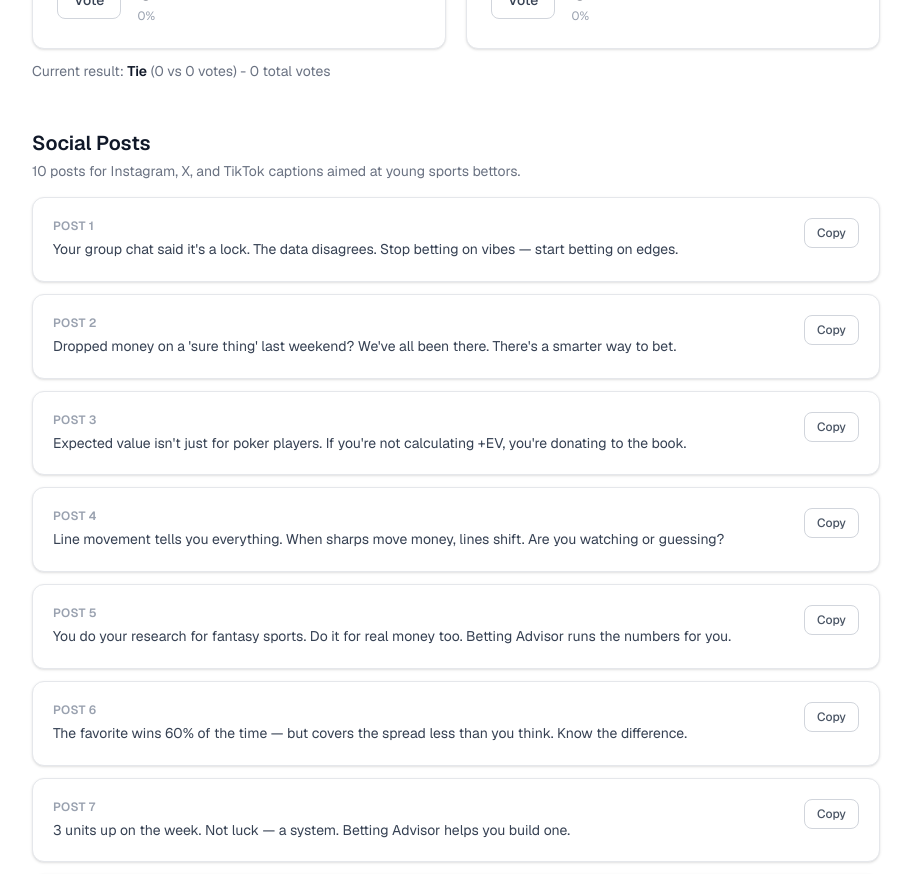
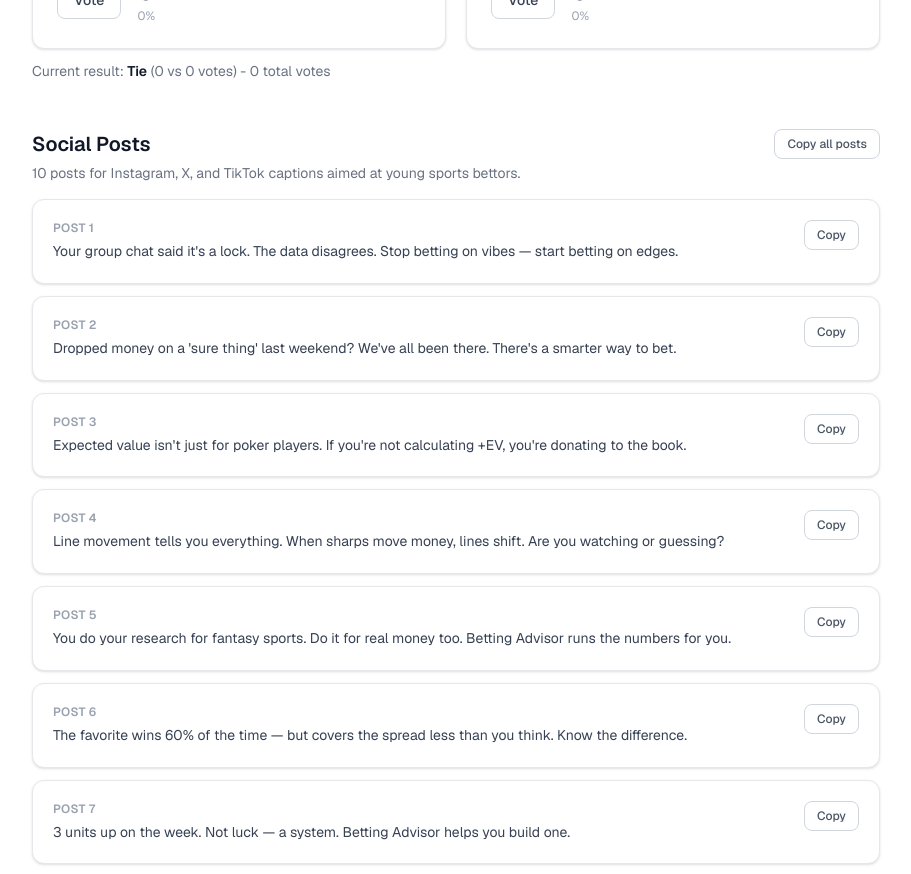
Before and after one commit to diegobaruchretana-ops/better-betting, a Next.js app: page /marketing in a window 1280 px wide. Shown: the part 1780-2654 px from the top of the page, without its empty margins (184-1095 px from the left). Built offline with nearby package versions, Linux system fonts and the light colour scheme; no server answers; the database is empty.

Commit message:
agregar boton copiar todos los posts en la seccion social posts

```diff
--- a/app/marketing/page.tsx
+++ b/app/marketing/page.tsx
@@ -146,6 +146,7 @@ export default function MarketingPage() {
   const [votes, setVotes] = useState([0, 0]);
   const [copiedPosts, setCopiedPosts] = useState<Set<number>>(new Set());
   const [copiedScripts, setCopiedScripts] = useState<Set<number>>(new Set());
+  const [copiedAllPosts, setCopiedAllPosts] = useState(false);
 
   const [assetType, setAssetType] = useState(ASSET_TYPES[0]);
   const [assetTitle, setAssetTitle] = useState("");
@@ -192,6 +193,13 @@ export default function MarketingPage() {
     navigator.clipboard.writeText(text);
     setter((prev) => new Set([...prev, index]));
     setTimeout(() => setter((prev) => { const s = new Set(prev); s.delete(index); return s; }), 2000);
+  }
+
+  function copyAllPosts() {
+    const allPosts = SOCIAL_POSTS.join("\n\n");
+    navigator.clipboard.writeText(allPosts);
+    setCopiedAllPosts(true);
+    setTimeout(() => setCopiedAllPosts(false), 2000);
   }
 
   async function handleSave() {
@@ -388,7 +396,15 @@ export default function MarketingPage() {
 
       {/* ── 5. Social Posts ───────────────────────────────────── */}
       <section className="mt-12">
-        <h2 className="text-xl font-semibold text-gray-900 mb-1">Social Posts</h2>
+        <div className="flex items-center justify-between gap-4 mb-1">
+          <h2 className="text-xl font-semibold text-gray-900">Social Posts</h2>
+          <button
+            onClick={copyAllPosts}
+            className="shrink-0 rounded-lg border border-gray-300 px-3 py-1.5 text-xs font-medium text-gray-600 hover:bg-gray-50 transition-colors"
+          >
+            {copiedAllPosts ? "Copied all" : "Copy all posts"}
+          </button>
+        </div>
         <p className="text-sm text-gray-500 mb-4">10 posts for Instagram, X, and TikTok captions aimed at young sports bettors.</p>
         <div className="space-y-3">
           {SOCIAL_POSTS.map((post, i) => (
```
